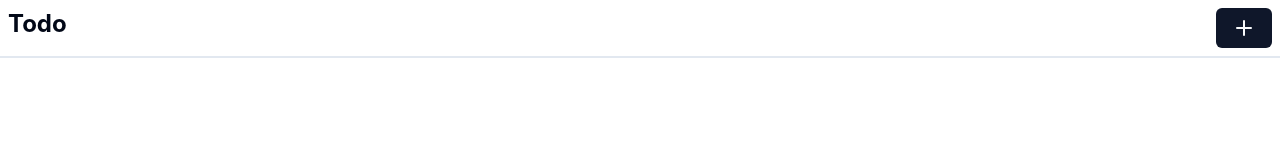
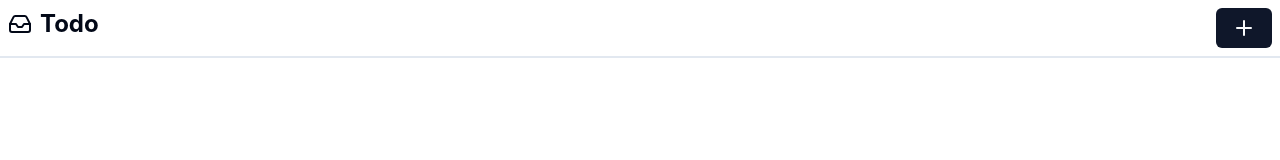
Before and after one commit to kshetritej/todo-application, a React (Vite) app in the folder frontend/: page / in a window 1280 px wide. Shown: the top 160 px of the page. Built offline with nearby package versions, Linux system fonts and the light colour scheme.

Commit message:
update(topbar): add icon

```diff
--- a/frontend/src/components/Topbar.tsx
+++ b/frontend/src/components/Topbar.tsx
@@ -1,11 +1,11 @@
+import { Inbox } from "lucide-react";
 import   AddTodo from "./AddTodo";
 const Topbar = () => {
   return (
     <div className="flex border-b-2 justify-between p-2 ">
       <div>
-        <h1 className="text-2xl font-bold"> Todo </h1>
+        <h1 className="text-2xl flex gap-2 font-bold align-items-center justify-center"> <span className="py-1"><Inbox/> </span>Todo </h1>
       </div>
-
       <div>
         <AddTodo />
       </div>
```
